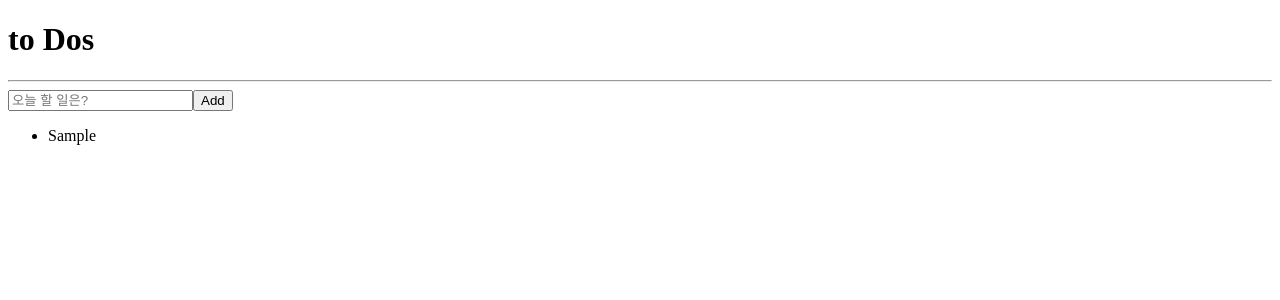
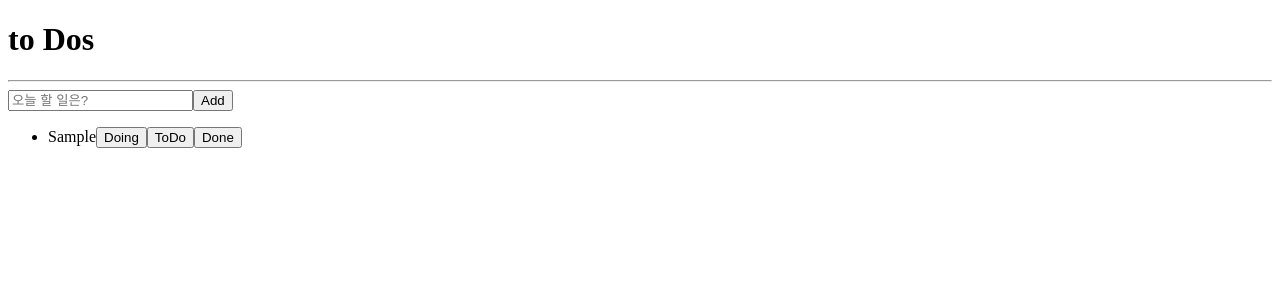
Before and after one commit to sangmin-yoon/react-todo, a React (Create React App) app: page / in a window 1280 px wide. Both pictures are taken after typing "Sample" into the empty fields and a click on the button "Add". Shown: the top 300 px of the page. Built offline with nearby package versions, Linux system fonts and the light colour scheme.

Commit message:
리팩토링

```diff
--- /dev/null
+++ b/src/atoms.tsx
@@ -0,0 +1,12 @@
+import { atom } from "recoil";
+
+export interface IToDo {
+  id: number;
+  text: string;
+  catrgory: "TO_DO" | "DOING" | "DONE";
+}
+
+export const toDoState = atom<IToDo[]>({
+  key: "toDo",
+  default: [],
+});
--- /dev/null
+++ b/src/components/CreateToDo.tsx
@@ -0,0 +1,35 @@
+import { useForm } from "react-hook-form";
+import { useSetRecoilState } from "recoil";
+import { toDoState } from "../atoms";
+
+interface IForm {
+  toDo: string;
+}
+
+function CreateToDo() {
+  const setToDos = useSetRecoilState(toDoState);
+  const { register, handleSubmit, setValue } = useForm();
+
+  const onSubmit = ({ toDo }: IForm) => {
+    setToDos((oldToDos) => [
+      { text: toDo, catrgory: "TO_DO", id: Date.now() },
+      ...oldToDos,
+    ]);
+    setValue("toDo", "");
+  };
+
+  return (
+    <form onSubmit={handleSubmit(onSubmit)}>
+      <input
+        {...register("toDo", {
+          required: "toDo를 입력해 주세요",
+        })}
+        type="text"
+        placeholder="오늘 할 일은?"
+      />
+      <button>Add</button>
+    </form>
+  );
+}
+
+export default CreateToDo;
--- /dev/null
+++ b/src/components/ToDo.tsx
@@ -0,0 +1,14 @@
+import { IToDo } from "../atoms";
+
+function ToDo({ text }: IToDo) {
+  return (
+    <li>
+      <span>{text}</span>
+      <button>Doing</button>
+      <button>ToDo</button>
+      <button>Done</button>
+    </li>
+  );
+}
+
+export default ToDo;
--- a/src/components/ToDoList.tsx
+++ b/src/components/ToDoList.tsx
@@ -1,56 +1,20 @@
-import { useForm } from "react-hook-form";
-import {
-  atom,
-  useRecoilValue,
-  useSetRecoilState,
-  useRecoilState,
-} from "recoil";
-
-const toDoState = atom<IToDo[]>({
-  key: "toDo",
-  default: [],
-});
-
-interface IForm {
-  toDo: string;
-}
-
-interface IToDo {
-  id: number;
-  text: string;
-  catrgory: "TO_DO" | "DOING" | "DONE";
-}
+import { useRecoilValue } from "recoil";
+import { toDoState } from "../atoms";
+import CreateToDo from "./CreateToDo";
+import ToDo from "./ToDo";
 
 function ToDoList() {
-  const [toDos, setToDos] = useRecoilState(toDoState);
-  const { register, handleSubmit, setValue } = useForm<IForm>();
-
-  const onSubmit = ({ toDo }: IForm) => {
-    setToDos((oldToDos) => [
-      { text: toDo, catrgory: "TO_DO", id: Date.now() },
-      ...oldToDos,
-    ]);
-    setValue("toDo", "");
-  };
+  const toDos = useRecoilValue(toDoState);
 
   return (
     <>
       <div>
         <h1>to Dos</h1>
         <hr />
-        <form onSubmit={handleSubmit(onSubmit)}>
-          <input
-            {...register("toDo", {
-              required: "toDo를 입력해 주세요",
-            })}
-            type="text"
-            placeholder="오늘 할 일은?"
-          />
-          <button>Add</button>
-        </form>
+        <CreateToDo />
         <ul>
           {toDos.map((toDo) => (
-            <li key={toDo.id}>{toDo.text}</li>
+            <ToDo key={toDo.id} {...toDo} />
           ))}
         </ul>
       </div>
```
